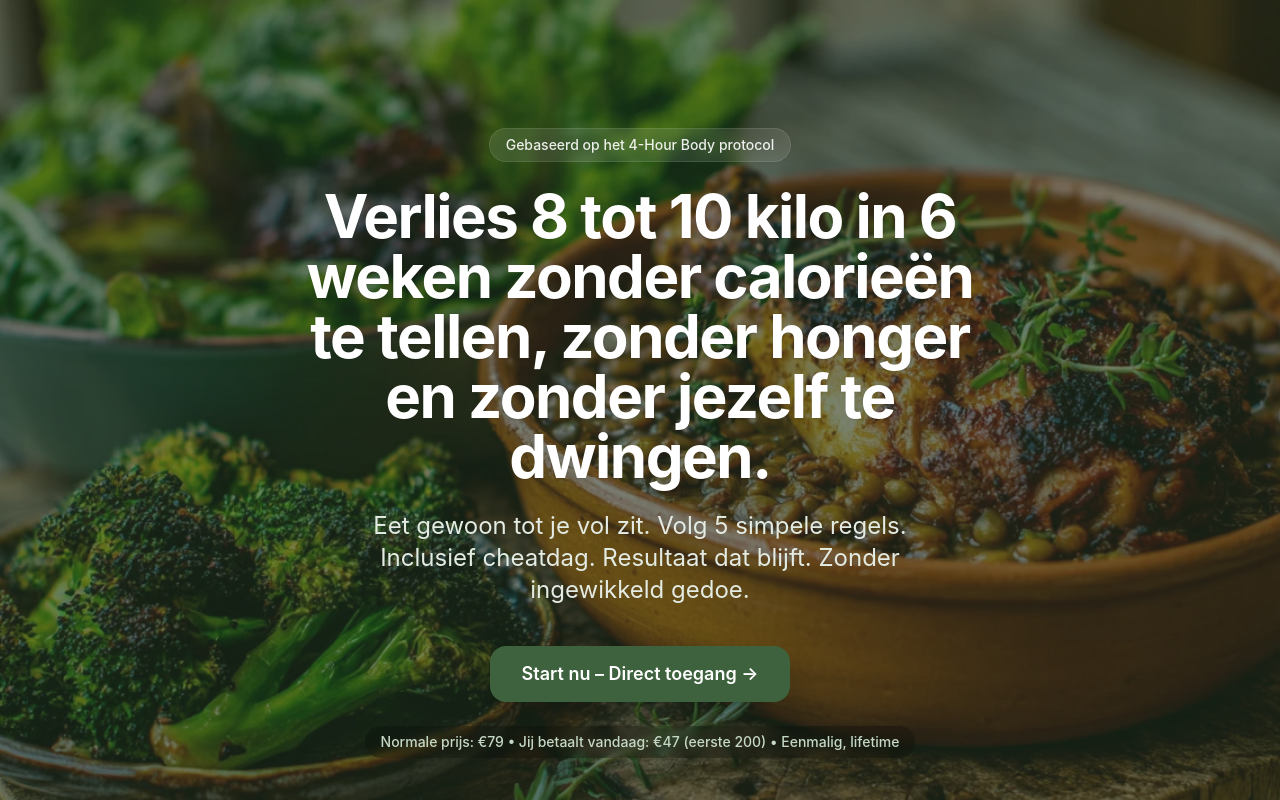
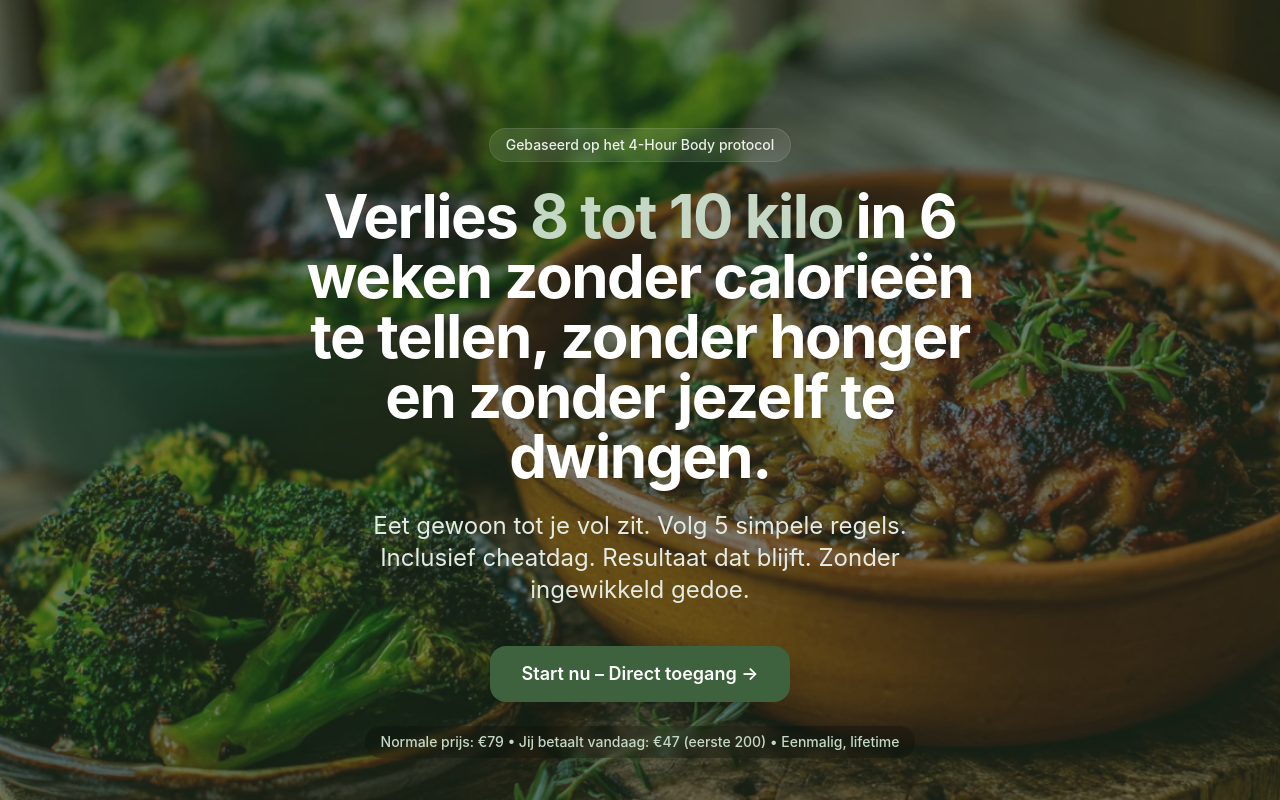
Before and after one commit to Zelfconnect/SLOWCARB, a React (Vite) app: page / in a window 1280 px wide. Built offline with nearby package versions, Linux system fonts and the light colour scheme; no server answers; a web font is replaced by a local one.

Commit message:
fix: QA follow-up — hero accent, pijn icons, story CTA

```diff
--- a/src/components/LandingPageFinal.tsx
+++ b/src/components/LandingPageFinal.tsx
@@ -15,6 +15,8 @@ import {
   Quote,
   Shield,
   RefreshCw,
+  AlertCircle,
+  XCircle,
   Globe,
   Zap,
   Heart,
@@ -51,6 +53,8 @@ const trustItems = [
   { icon: Globe, text: 'EU-conform' },
   { icon: Zap, text: 'Direct toegang' },
 ] as const;
+
+const painIcons = [AlertCircle, XCircle, RefreshCw] as const;
 
 
 function useSectionReveal(sectionCount: number) {
@@ -431,12 +435,26 @@ export default function LandingPageFinal() {
               {String(t('landing.badge'))}
             </span>
             <h1 className="font-display text-3xl font-bold leading-tight text-white text-shadow md:text-5xl lg:text-6xl">
-              {String(t('landing.heroTitle')).split('\n').map((line, index, arr) => (
-                <span key={line}>
-                  {line}
+              {String(t('landing.heroTitle')).split('\n').map((line, index, arr) => {
+                const numberHighlight = '8 tot 10 kilo';
+                const hasHighlight = line.includes(numberHighlight);
+                const [before, ...after] = line.split(numberHighlight);
+
+                return (
+                  <span key={`${line}-${index}`}>
+                    {hasHighlight ? (
+                      <>
+                        {before}
+                        <span className="text-sage-200">{numberHighlight}</span>
+                        {after.join(numberHighlight)}
+                      </>
+                    ) : (
+                      line
+                    )}
                     {index < arr.length - 1 && <br />}
                   </span>
-              ))}
+                );
+              })}
             </h1>
             <p className="mx-auto mt-6 max-w-xl text-xl leading-relaxed text-sage-100 md:text-2xl">
               {String(t('landing.heroSubtitle'))}
@@ -523,9 +541,19 @@ export default function LandingPageFinal() {
           style={{ transitionDelay: '150ms' }}
         >
           <div className="space-y-4 text-base leading-relaxed text-stone-700 md:text-lg">
-            {painItems.map((item, idx) => (
-              <p key={idx}>{item}</p>
-            ))}
+            {painItems.map((item, idx) => {
+              const PainIcon = painIcons[idx % painIcons.length];
+              return (
+                <p key={idx} className="flex items-start gap-3">
+                  <PainIcon
+                    className="mt-0.5 h-5 w-5 shrink-0 text-clay-600"
+                    strokeWidth={2.2}
+                    aria-hidden
+                  />
+                  <span>{item}</span>
+                </p>
+              );
+            })}
           </div>
         </div>
       </section>
@@ -686,10 +714,19 @@ export default function LandingPageFinal() {
             </h2>
 
             <div className="mt-8 grid gap-8 md:grid-cols-[1.2fr_0.8fr] md:items-start">
+              <div className="space-y-5">
                 <blockquote className="rounded-2xl border border-white/70 bg-white p-6 text-xl leading-relaxed text-stone-700 md:p-8">
                   <p className="font-display text-4xl leading-none text-sage-300">&ldquo;</p>
                   <p className="-mt-2">{String(t('landing.storyQuote'))}</p>
                 </blockquote>
+                <Button
+                  onClick={openCheckout}
+                  size="lg"
+                  className="h-14 rounded-xl bg-sage-600 px-8 text-lg font-semibold text-white shadow-elevated hover:bg-sage-700"
+                >
+                  {String(t('landing.ctaPrimary'))}
+                </Button>
+              </div>
 
               <div className="grid grid-cols-2 gap-4">
                 <div className="aspect-[4/5] rounded-2xl border-2 border-dashed border-sage-200 bg-white/70 p-4 text-sm text-stone-500">
```
Lines whose indentation alone changed are shown as unchanged.
